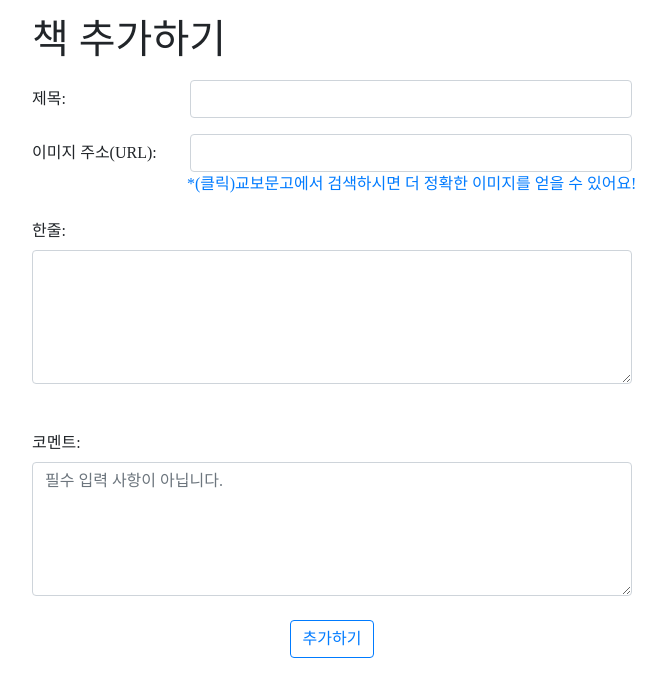
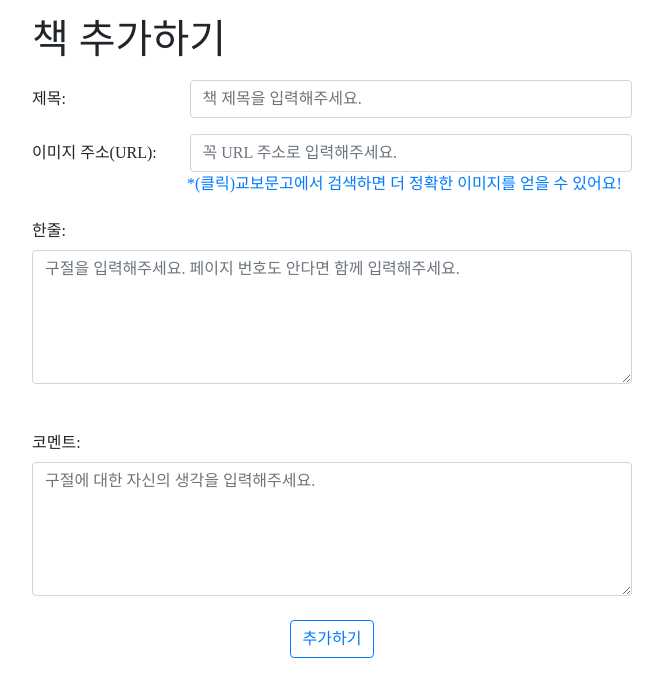
Before and after one commit to ilsjenny/Hanjule, a Flask app: page /add_book in a window 1280 px wide. Shown: the part 71-768 px from the top of the page, without its empty margins (308-974 px from the left). Run offline with Flask 2, Linux system fonts and the light colour scheme; some libraries are stand-ins or nearby versions; some web fonts are replaced.

Commit message:
/addbook 수정

```diff
--- a/templates/add_book.html
+++ b/templates/add_book.html
@@ -95,11 +95,13 @@
             let comment = $("#comment").val();
             if (title == '') {
                 alert("제목을 입력해주세요");
-            } else if (image == "") {
-                alert("이미지 URL을 입력해주세요")
-            } else if (quote == "") {
+            } else if (image == '') {
+                alert("이미지 URL을 입력해주세요");
+            } else if (comment == '') {
+                alert("코멘트를 입력해주세요");
+            } else if (quote == '') {
                 alert("한줄을 입력해주세요");
-            }
+            } else {
 
                 $.ajax({
                     type: "POST",
@@ -112,6 +114,7 @@
                         }
                     }
                 })
+            }
         }
 
         function appendBook() {
@@ -177,30 +180,30 @@
     <div class="form-group row">
         <label class="col-sm-3 col-form-label">제목:</label>
         <div class="col-sm-9">
-            <input id="title" type="text" class="form-control">
+            <input id="title" type="text" class="form-control" placeholder="책 제목을 입력해주세요.">
         </div>
     </div>
     <p></p>
     <div class="form-group row">
         <label class="col-sm-3 col-form-label">이미지 주소(URL):</label>
         <div class="col-sm-9">
-            <input type="url" class="form-control" id="image">
+            <input type="url" class="form-control" id="image" placeholder="꼭 URL 주소로 입력해주세요.">
         </div>
-        <a href="http://www.kyobobook.co.kr/" target="_blank" class="href">*(클릭)교보문고에서 검색하시면 더 정확한 이미지를 얻을 수 있어요!</a>
+        <a href="http://www.kyobobook.co.kr/" target="_blank" class="href">*(클릭)교보문고에서 검색하면 더 정확한 이미지를 얻을 수 있어요!</a>
     </div>
     <p></p>
     <div class="form-group row inline">
         <label class="col-sm-3 col-form-label">한줄:</label>
         <textarea class="form-control" id="quote"
                   cols="30"
-                  rows="5"></textarea>
+                  rows="5" placeholder="구절을 입력해주세요. 페이지 번호도 안다면 함께 입력해주세요."></textarea>
     </div>
     <p></p>
     <div class="form-group row inline">
         <label class="col-sm-3 col-form-label">코멘트:</label>
         <textarea class="form-control" id="comment"
                   cols="30"
-                  rows="5" placeholder="필수 입력 사항이 아닙니다."></textarea>
+                  rows="5" placeholder="구절에 대한 자신의 생각을 입력해주세요."></textarea>
     </div>
     <p class="center save_button">
         <button type="button" class="btn btn-outline-primary" onclick="addBook()">추가하기</button>
```
Also changed, not shown: templates/index.html (+0 -7 lines). Lines whose indentation alone changed are shown as unchanged.
